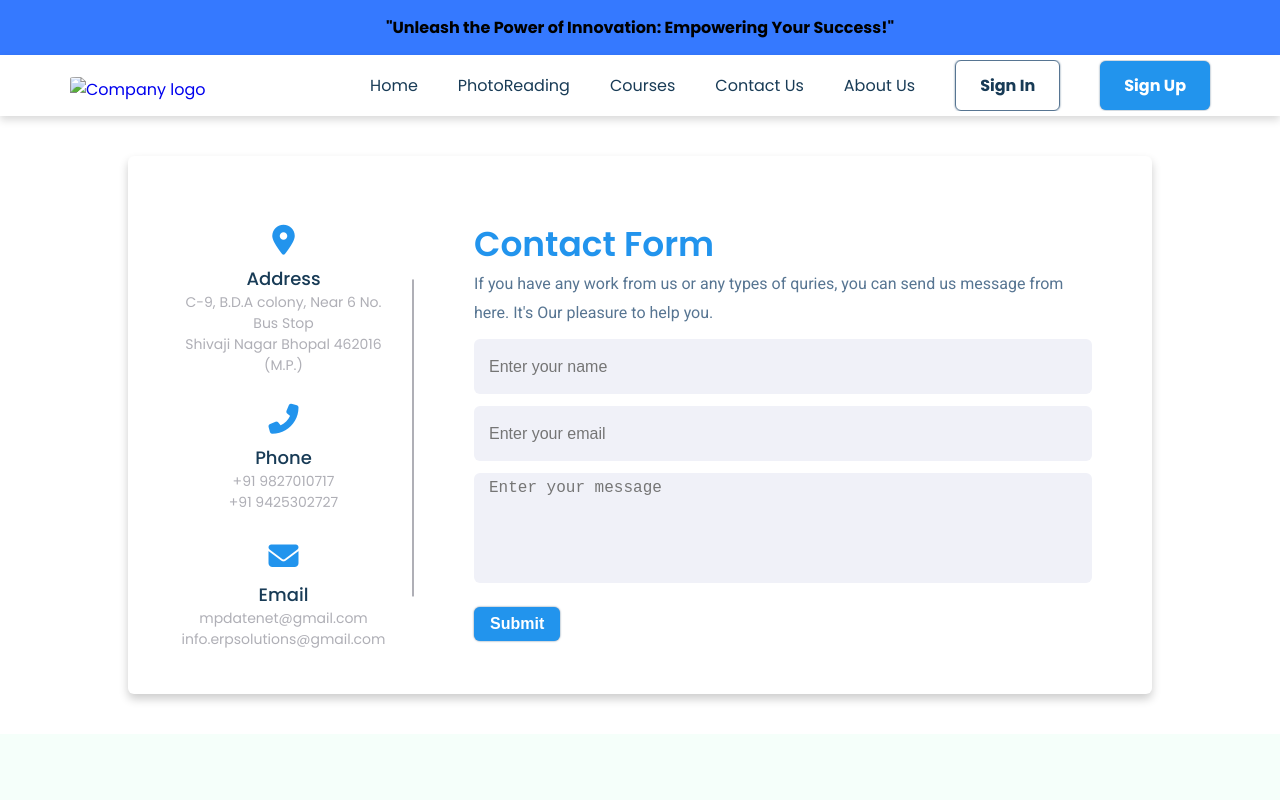
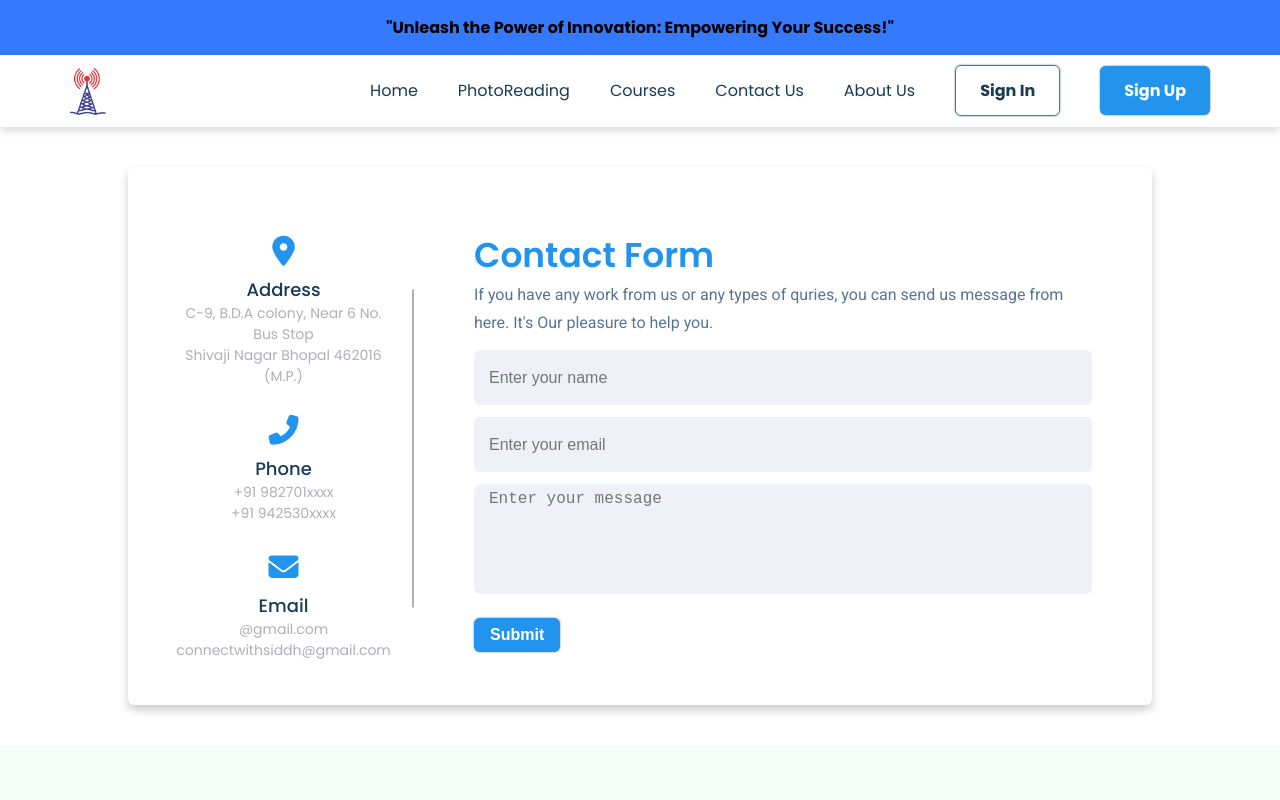
Before and after one commit to SiddharthPatel-10/WebCraft, a plain HTML site: page contact.html in a window 1280 px wide. Shown: the top 800 px of the page. Drawn offline with Linux system fonts and the light colour scheme.

Commit message:
Update contact.html

```diff
--- a/contact.html
+++ b/contact.html
@@ -23,7 +23,7 @@
       <div class="container main-nav flex">
         <a href="./index.html">
           <img
-            src="./Image/logo (2).jpg"
+            src="logo (2).jpg"
             alt="Company logo"
             class="company-logo"
           />
@@ -44,14 +44,14 @@
             <!-- <li><a href="#" class="hover-link">Contact Us</a></li> -->
             <li>
               <a
-                href="./Login Form/signUp.html"
+                href="./signUp.html"
                 class="hover-link secondary-button"
                 >Sign In</a
               >
             </li>
             <li>
               <a
-                href="./Login Form/signUp.html"
+                href="./signUp.html"
                 class="hover-link primary-button"
                 >Sign Up</a
               >
@@ -77,14 +77,14 @@
           <div class="phone details">
             <i class="fas fa-phone-alt"></i>
             <div class="topic">Phone</div>
-            <div class="text-one">+91 9827010717</div>
-            <div class="text-two">+91 9425302727</div>
+            <div class="text-one">+91 982701xxxx</div>
+            <div class="text-two">+91 942530xxxx</div>
           </div>
           <div class="email details">
             <i class="fas fa-envelope"></i>
             <div class="topic">Email</div>
-            <div class="text-one">mpdatenet@gmail.com</div>
-            <div class="text-two">info.erpsolutions@gmail.com</div>
+            <div class="text-one">@gmail.com</div>
+            <div class="text-two">connectwithsiddh@gmail.com</div>
           </div>
         </div>
         <div class="right-side">
```
